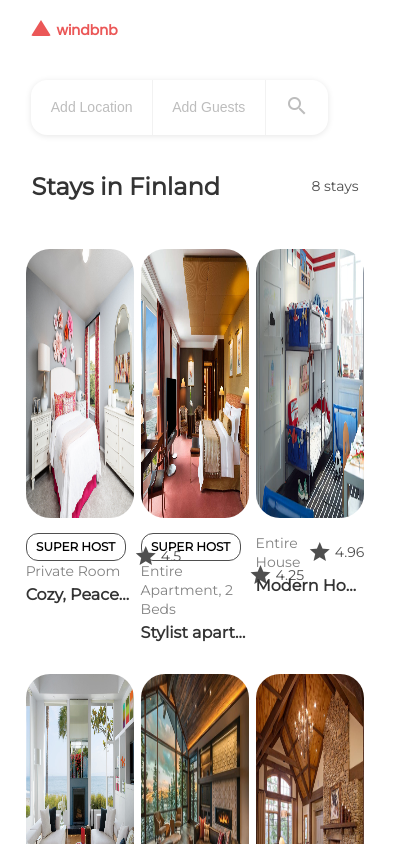
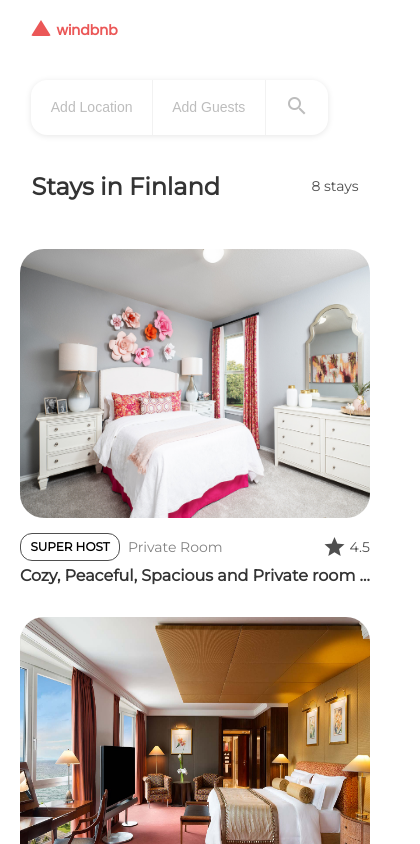
Before and after one commit to anuva312/WindBnB-devChallenges, a React (Create React App) app: page / in a window 390 px wide. Shown: the top 844 px of the page, 420 px wide, since content can reach past the window. Built offline with nearby package versions, Linux system fonts and the light colour scheme.

Commit message:
Changed width and made the card responsive

```diff
--- a/src/components/Card.css
+++ b/src/components/Card.css
@@ -1,6 +1,5 @@
 .card {
-  /* width: 395px; */
-  width: 31%;
+  width: 350px;
   padding: 16px 0;
 }
 
@@ -12,7 +11,7 @@ img {
 
 .image-container {
   padding-bottom: 15px;
-  /* width: inherit; */
+  min-width: 350px;
   height: 269px;
   object-fit: contain;
 }
@@ -67,3 +66,15 @@ span.rating {
   text-overflow: ellipsis;
   color: #333333;
 }
+.material-icons.star {
+  color: #eb5757;
+}
+
+@media screen and (max-width: 350px) {
+  .card {
+    width: inherit;
+  }
+  .image-container {
+    min-width: inherit;
+  }
+}
```
